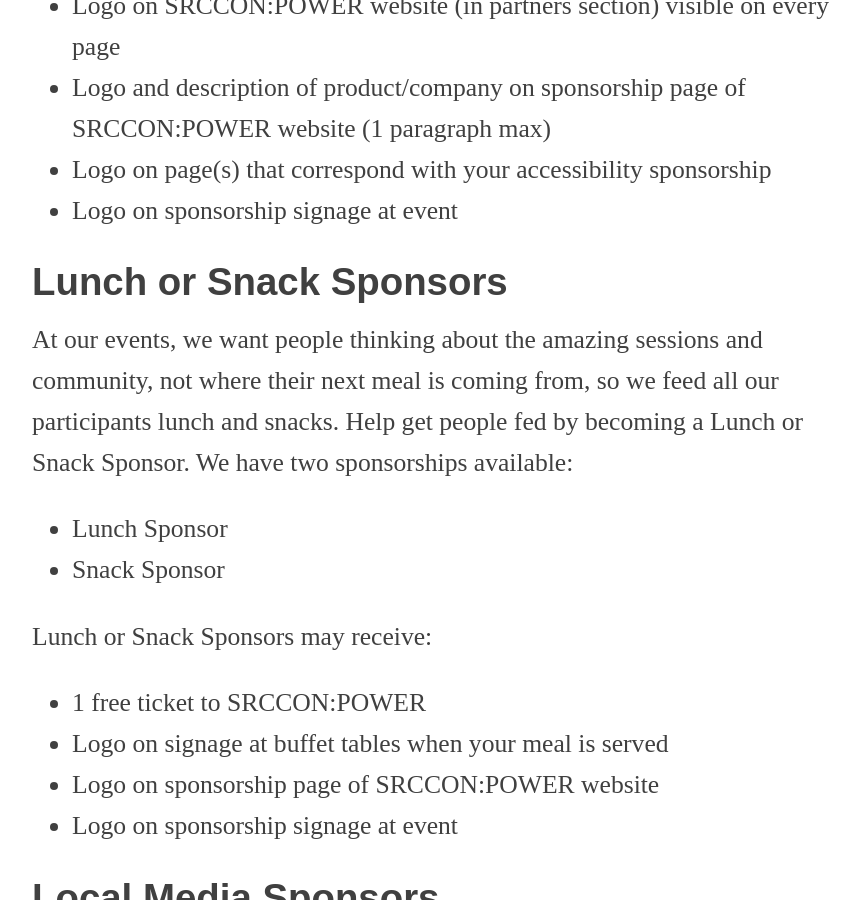
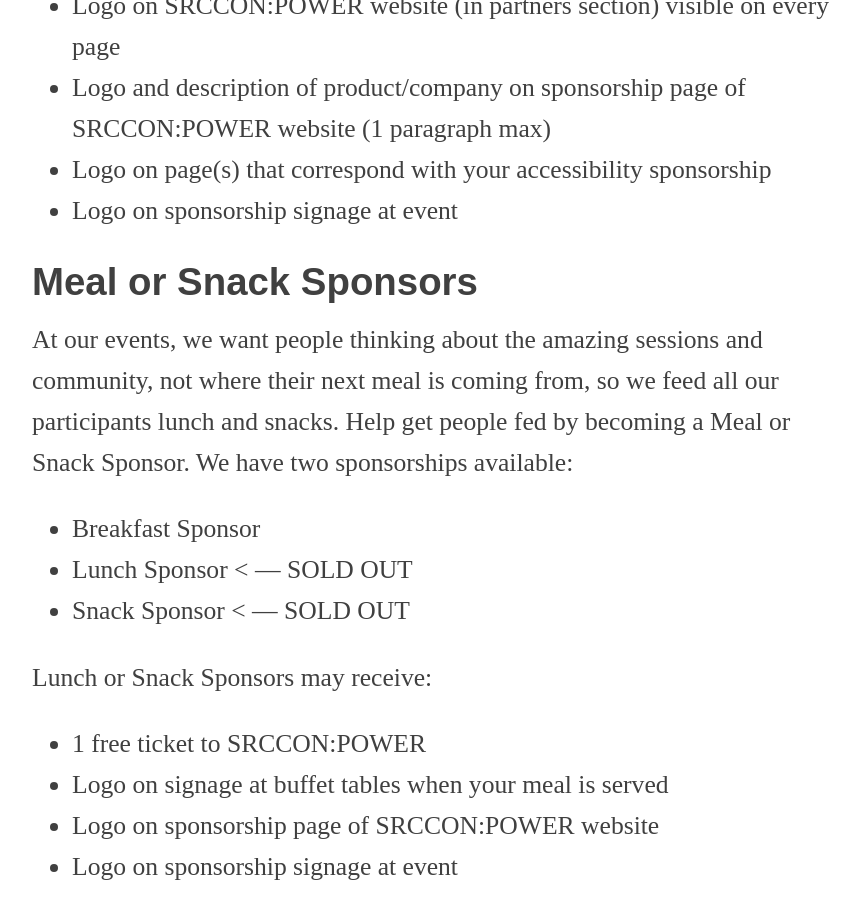
Before and after one commit to OpenNews/srccon-power, a Jekyll site: the page built from sponsors.md, in a window 1280 px wide and 900 px high, scrolled down 2773 px. Shown: the whole window, without its empty margins (208-1067 px from the left). Built offline with Jekyll 4.4.1, drawn with Linux system fonts in a browser that asks for light colours; our own code applies the rules of GitHub Pages for plain Markdown files.

Commit message:
updating sponsor availability

```diff
--- a/sponsors.md
+++ b/sponsors.md
@@ -42,12 +42,13 @@
 * Logo on page(s) that correspond with your accessibility sponsorship
 * Logo on sponsorship signage at event
 
-## Lunch or Snack Sponsors
+## Meal or Snack Sponsors
 
-At our events, we want people thinking about the amazing sessions and community, not where their next meal is coming from, so we feed all our participants lunch and snacks. Help get people fed by becoming a Lunch or Snack Sponsor. We have two sponsorships available:
+At our events, we want people thinking about the amazing sessions and community, not where their next meal is coming from, so we feed all our participants lunch and snacks. Help get people fed by becoming a Meal or Snack Sponsor. We have two sponsorships available:
 
-* Lunch Sponsor
-* Snack Sponsor
+* Breakfast Sponsor
+* Lunch Sponsor < --- SOLD OUT
+* Snack Sponsor < --- SOLD OUT
 
 Lunch or Snack Sponsors may receive:
 
```
